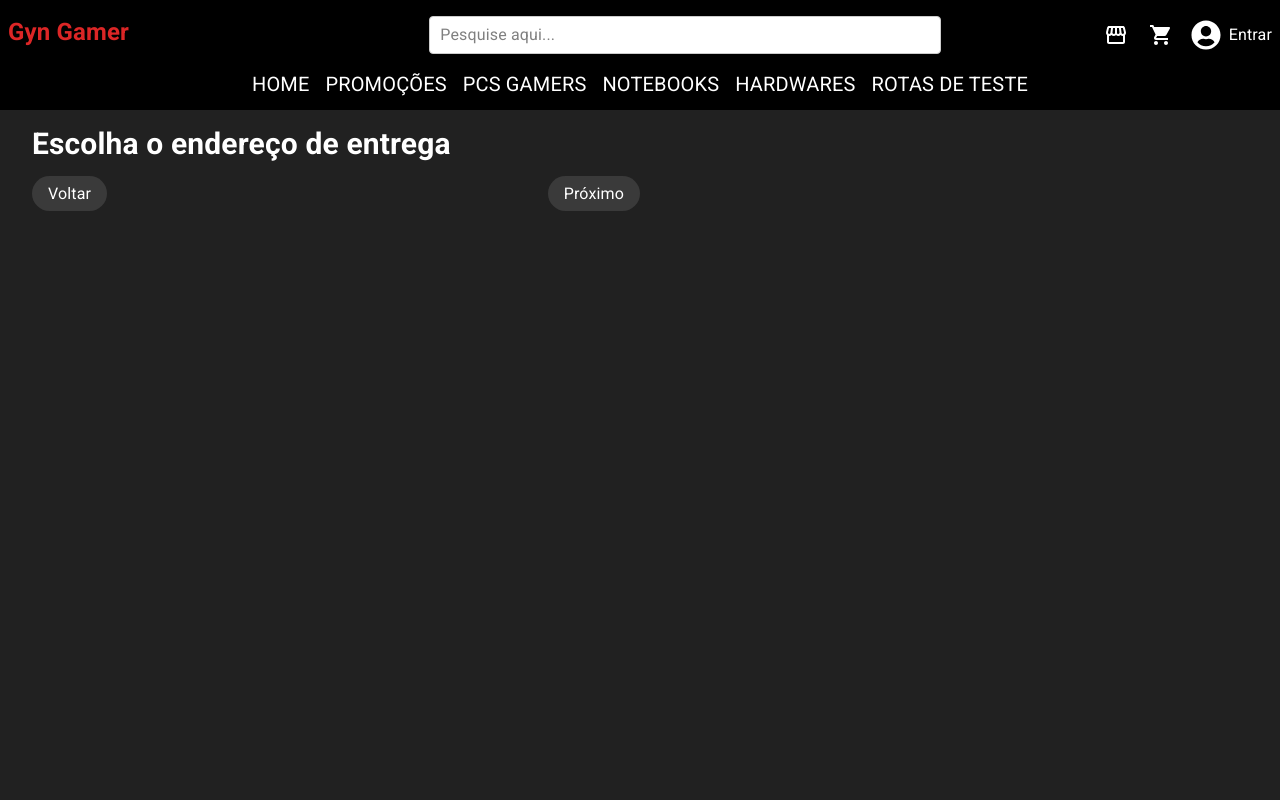
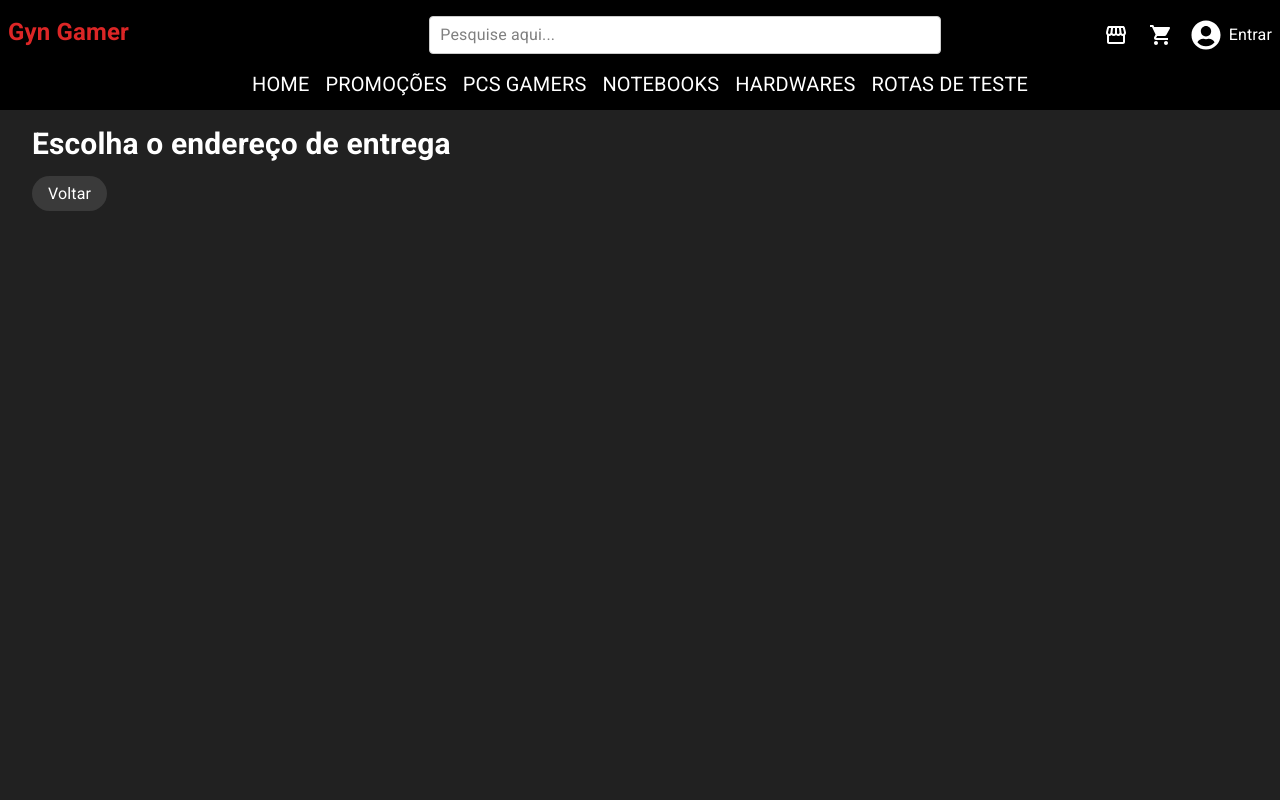
Before and after one commit to Rein4ldoAlv3s/gyn-gamer, a React (Vite) app: page /escolha-endereco-entrega in a window 1280 px wide. Shown: the top 800 px of the page. Built offline with nearby package versions, Linux system fonts and the light colour scheme.

Commit message:
verify if user clicked the button

```diff
--- a/src/components/EscolhaEnderecoEntrega.tsx
+++ b/src/components/EscolhaEnderecoEntrega.tsx
@@ -212,18 +212,17 @@ const EscolhaEnderecoEntrega = () => {
                     <div>
                         <Link to="/cart" className='bg-customGrayHover text-white text-center py-2 px-4 rounded-full hover:bg-gray-500 w-56'>Voltar</Link>
                     </div>
-                    {/* { */}
-                    {/* checkboxValue && */}
+
+                    {checkboxValue !== 0 &&
                         <div>
                             <Link
-
                                 to=""
                                 onClick={(e) => (incluirEndereco(e))}
                                 className='bg-customGrayHover text-white text-center py-2 px-4 rounded-full hover:bg-gray-500 w-56'>
                                 Próximo
                             </Link>
                         </div>
-                    {/* } */}
+                    }
 
 
                 </div>
```
Lines whose indentation alone changed are shown as unchanged.
